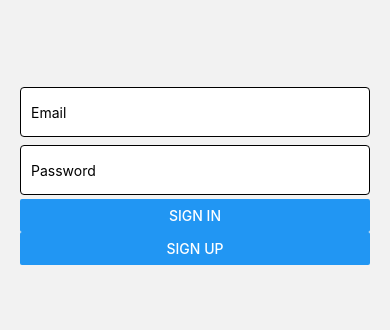
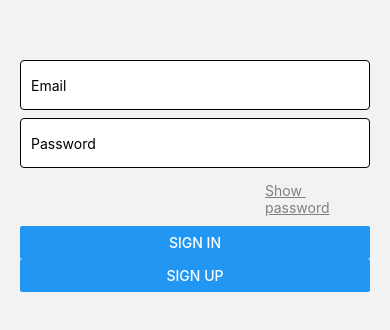
Before and after one commit to nam270903/EduConnect, a React Native app: screen /Login in a window 390 px wide. Shown: the part 248-578 px from the top of the page. Built offline with nearby package versions, Linux system fonts and the light colour scheme; no server answers.

Commit message:
[FEAT]: Show password

```diff
--- a/src/routers/TabNavigator.tsx
+++ b/src/routers/TabNavigator.tsx
@@ -1,6 +1,5 @@
 import React from 'react';
 import { createBottomTabNavigator } from '@react-navigation/bottom-tabs';
-import { NavigationContainer } from '@react-navigation/native';
 import HomeNavigator from './navigators/HomeNavigator';
 import MessageNavigator from './navigators/MessageNavigator';
 import NotificationNavigator from './navigators/NotificationNavigation';
@@ -15,19 +14,19 @@ const TabNavigator = () => {
             screenOptions={({route}) => (
                 {headerShown: false, tabBarShowLabel: false ,tabBarIcon: ({focused, color, size}) => {
                     if (route.name === 'HomeStack') {
-                        return <Home size = {size} color = {focused ? '#82CAFF' : '#808080'} />
+                        return <Home variant='Outline' size = {size} color = {focused ? '#82CAFF' : '#808080'} />
                     }
 
                     if (route.name === 'MessageStack') {
-                        return <Message size = {size} color = {focused ? '#82CAFF' : '#808080'} />
+                        return <Message variant='Outline' size = {size} color = {focused ? '#82CAFF' : '#808080'} />
                     }
 
                     if (route.name === 'NotificationStack') {
-                        return <Notification size = {size} color = {focused ? '#82CAFF' : '#808080'} />
+                        return <Notification variant='Outline' size = {size} color = {focused ? '#82CAFF' : '#808080'} />
                     }
 
                     if (route.name === 'ProfileStack') {
-                        return <Profile size = {size} color = {focused ? '#82CAFF' : '#808080'} />
+                        return <Profile variant='Outline' size = {size} color = {focused ? '#82CAFF' : '#808080'} />
                     }
                 },
                 })}>
--- a/src/screens/Login.tsx
+++ b/src/screens/Login.tsx
@@ -1,15 +1,16 @@
 import React, {useState} from 'react';
-import { Text, View, StyleSheet, TextInput, ActivityIndicator, Button, Alert, KeyboardAvoidingView } from 'react-native';
+import { Text, View, StyleSheet, TextInput, ActivityIndicator, TouchableOpacity, Button, Alert, KeyboardAvoidingView } from 'react-native';
 import { FIREBASE_AUTH } from '../../FirebaseConfig';
 import { createUserWithEmailAndPassword, signInWithEmailAndPassword,} from 'firebase/auth';
 import { useNavigation } from '@react-navigation/native';
 
 const Login = () => {
-    const navigation = useNavigation
+    const navigation = useNavigation();
     const auth = FIREBASE_AUTH;
     const [email, setEmail] = useState('');
     const [password, setPassword] = useState('');
     const [loading, setLoading] = useState(false);
+    const [showPassword, setShowPassword] = useState(false);
 
     const signIn = async () =>{
         setLoading(true);
@@ -37,6 +38,10 @@ const Login = () => {
         }
     }
 
+    const toggleShowPassword = async ()=>{
+        setShowPassword(!showPassword);
+    }
+
   return (
     <View style={styles.container}>
         <KeyboardAvoidingView behavior='padding'>
@@ -52,7 +57,7 @@ const Login = () => {
             {/* Password */}
             <TextInput
                 style={styles.input}
-                secureTextEntry = {true}
+                secureTextEntry = {!showPassword}
                 value = {password}
                 placeholder ='Password'
                 onChangeText={(text) => setPassword(text) }>
@@ -67,6 +72,11 @@ const Login = () => {
                     <ActivityIndicator/>
                 ) : (
                     <>
+                    <TouchableOpacity onPress={toggleShowPassword}>
+                        <Text style={styles.showPasswordButton}>
+                            {showPassword ? 'Hide password' : 'Show password'}
+                        </Text>
+                    </TouchableOpacity>
                     <Button title='Sign In' onPress={signIn}></Button>
                     <Button title='Sign Up' onPress={signUp}></Button>
                     </>
@@ -90,6 +100,13 @@ const styles = StyleSheet.create({
         borderRadius: 4,
         padding: 10,
         backgroundColor:'#fff'
+    },
+    showPasswordButton: {
+        marginLeft: '70%',
+        color: '#808080',
+        textDecorationLine: 'underline',
+        fontSize: 14,
+        marginVertical: 10,
     }
   });
 
```
Lines whose indentation alone changed are shown as unchanged.
